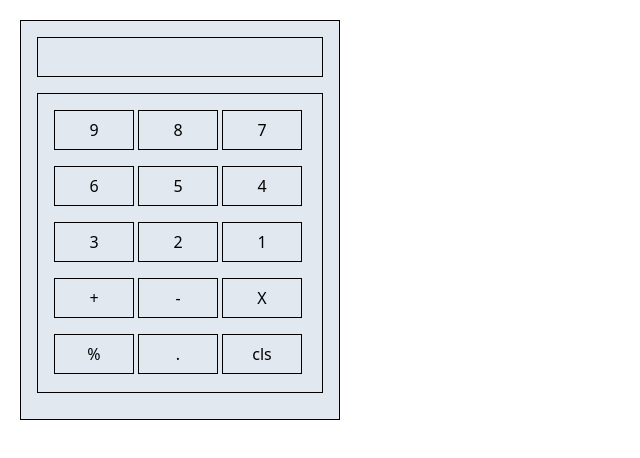
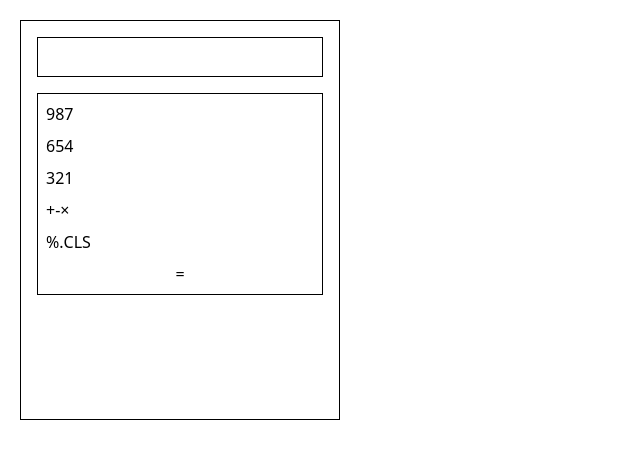
Before and after one commit to system-Barinda/React-project-of-learning, a React (Vite) app in the folder React_learning/: page / in a window 1280 px wide. Shown: the top 458 px of the page, without its empty margins (0-640 px from the left). Built offline with nearby package versions, Linux system fonts and the light colour scheme.

Commit message:
done to run the expected the caluclator

```diff
--- a/React_learning/src/page/component.jsx
+++ b/React_learning/src/page/component.jsx
@@ -173,49 +173,76 @@ import React from "react";
 //     )
 // }
 
+
 export default function Calculator(){
-    const[screen,setScreen] = React.useState('')
+      const [screen, setScreen] = React.useState("");
+
+      const handleClick = (value) => {
+        setScreen((prev) => prev + value);
+      }
+      const clearScreen = () => {
+        setScreen("");
+      }
+
+     const calculate = () => {
+        try{
+            setScreen(eval(screen).toString());
+        }
+        catch{
+            setScreen("Error");
+        }
+
+     }
+
     return(
-        <>
-        <div className="container h-100 w-80 bg-slate-200 border m-5">
-            <div className="screen border m-4  h-10 w-[90%]">{screen}</div>
+        <div className="container h-100 w-80 border m-5">
+      <div className="screen border m-4 h-10 w-[90%] p-2">
+        {screen}
+      </div>
 
-           {/* the button where it is */}
+      <div className="containerBTN m-4 w-[90%] border">
 
-           <div className="containerBTN m-4 h-75 w-[90%] border gap-2 space-x-1">
+        {/* Numbers */}
+        <div className="flex m-2">
+          <button onClick={() => handleClick("9")}>9</button>
+          <button onClick={() => handleClick("8")}>8</button>
+          <button onClick={() => handleClick("7")}>7</button>
+        </div>
 
-            <div className="firlow flex m-4">
-                <button onClick={() => setScreen(9)} className="h-10 w-20 border ">9</button>
-                <button className="h-10 w-20 border ml-1">8</button>
-                <button className="h-10 w-20 border ml-1">7</button>
-            </div>
+        <div className="flex m-2">
+          <button onClick={() => handleClick("6")}>6</button>
+          <button onClick={() => handleClick("5")}>5</button>
+          <button onClick={() => handleClick("4")}>4</button>
+        </div>
 
-            <div className="secondlow flex m-4">
-                <button className="h-10 w-20 border ">6</button>
-                <button className="h-10 w-20 border ml-1">5</button>
-                <button className="h-10 w-20 border ml-1">4</button>
-            </div>
+        <div className="flex m-2">
+          <button onClick={() => handleClick("3")}>3</button>
+          <button onClick={() => handleClick("2")}>2</button>
+          <button onClick={() => handleClick("1")}>1</button>
+        </div>
 
-            <div className="thirdlow flex m-4">
-                <button className="h-10 w-20 border ">3</button>
-                <button className="h-10 w-20 border ml-1">2</button>
-                <button className="h-10 w-20 border ml-1">1</button>
-            </div>
+        {/* Operations */}
+        <div className="flex m-2">
+          <button onClick={() => handleClick("+")}>+</button>
+          <button onClick={() => handleClick("-")}>-</button>
+          <button onClick={() => handleClick("*")}>×</button>
+        </div>
 
-            <div className="operation flex m-4">
-                <button className="h-10 w-20 border ">+</button>
-                <button className="h-10 w-20 border ml-1">-</button>
-                <button className="h-10 w-20 border ml-1">X</button>
-            </div>
+        {/* Extra */}
+        <div className="flex m-2">
+          <button onClick={() => handleClick("%")}>%</button>
+          <button onClick={() => handleClick(".")}>.</button>
+          <button onClick={clearScreen}>CLS</button>
+        </div>
 
-            <div className="secondlow flex m-4">
-                <button className="h-10 w-20 border ">%</button>
-                <button className="h-10 w-20 border ml-1">.</button>
-                <button className="h-10 w-20 border ml-1">cls</button>
-            </div>
+        {/* Equal */}
+        <div className="flex m-2">
+          <button onClick={calculate} className="w-full">
+            =
+          </button>
+        </div>
 
-           </div>
-        </div>
-        </>
-    );
+      </div>
+    </div>
+    )
 }
```
